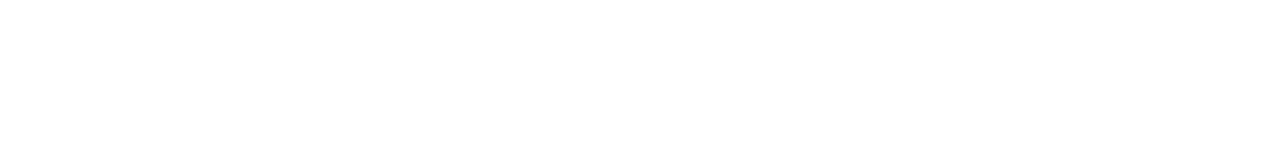
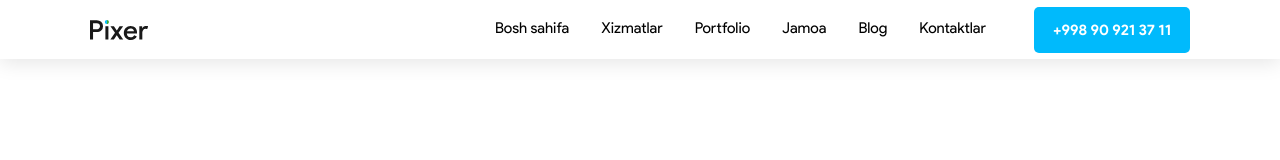
Before and after one commit to udilbar/pixer, a plain HTML site: page services.html in a window 1280 px wide. Drawn offline with Linux system fonts and the light colour scheme.

Commit message:
Add header part of services.html

```diff
--- a/services.html
+++ b/services.html
@@ -4,8 +4,58 @@
     <meta charset="UTF-8">
     <meta name="viewport" content="width=device-width, initial-scale=1.0">
     <title>Xizmatlar</title>
+    <link rel="stylesheet" href="css/normalize.css">
+    <link rel="stylesheet" href="css/styles.css">
 </head>
 <body>
-
+    <header class="pixer-header">
+        <div class="container">
+          <nav class="pixer-nav">
+            <a href="#" class="pixer-logo-link">
+              <img src="img/pixer-logo.svg" alt="Pixer logo" class="pixer-logo" width="59" height="20">
+            </a>
+            <div class="pixer-header-left">
+              <ul class="pixer-nav-list">
+                <li class="pixer-nav-item">
+                  <a href="index.html" class="pixer-nav-link">Bosh sahifa</a>
+                </li>
+                <li class="pixer-nav-item has-dropdown-item">
+                  <a href="services.html" class="pixer-nav-link">Xizmatlar</a>
+                  <ul class="dropdown-list">
+                    <li class="dropdown-item">
+                      <a href="web-site.html" class="dropdown-link">Vebsayt</a>
+                    </li>
+                    <li class="dropdown-item">
+                      <a href="telegram-bot.html" class="dropdown-link">Telegram bot</a>
+                    </li>
+                    <li class="dropdown-item">
+                      <a href="smm.html" class="dropdown-link">SMM</a>
+                    </li>
+                    <li class="dropdown-item">
+                      <a href="graphic-disigin.html" class="dropdown-link">Grafik dizayn</a>
+                    </li>
+                    <li class="dropdown-item">
+                      <a href="crm.html" class="dropdown-link">CRM tizim</a>
+                    </li>
+                  </ul>
+                </li>
+                <li class="pixer-nav-item">
+                  <a href="protofolio.html" class="pixer-nav-link">Portfolio</a>
+                </li>
+                <li class="pixer-nav-item">
+                  <a href="group.html" class="pixer-nav-link">Jamoa</a>
+                </li>
+                <li class="pixer-nav-item">
+                  <a href="blog.html" class="pixer-nav-link">Blog</a>
+                </li>
+                <li class="pixer-nav-item">
+                  <a href="contacts.html" class="pixer-nav-link">Kontaktlar</a>
+                </li>
+              </ul>
+              <a class="blue-link blue-link-add-style" href="tel:+998909213711">+998 90 921 37 11</a>
+            </div>
+          </nav><!-- pixer-nav -->
+        </div>
+      </header><!-- pixer-header -->
 </body>
 </html>
```
